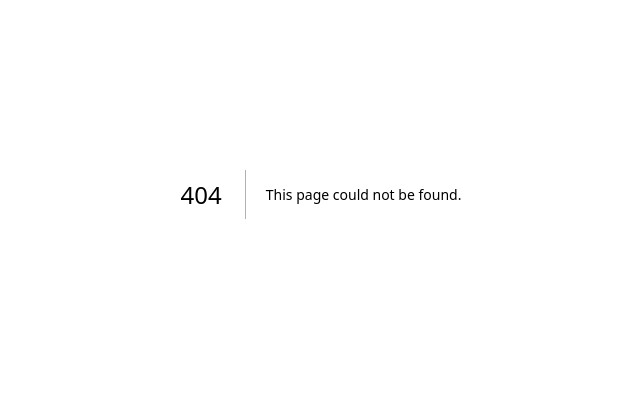
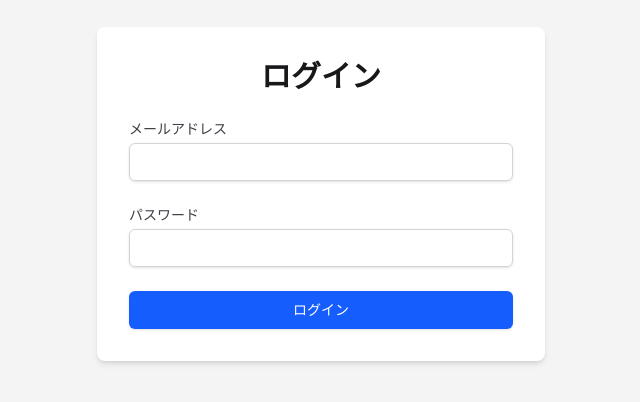
Before and after one commit to mizok-o/next_pocket, a Next.js app: page /login in a window 1280 px wide. Before the commit this address had no page. Shown: the part 206-608 px from the top of the page, without its empty margins (319-959 px from the left). Built offline with nearby package versions, Linux system fonts and the light colour scheme.

Commit message:
ログインページ作成

```diff
--- /dev/null
+++ b/src/app/login/page.tsx
@@ -0,0 +1,73 @@
+'use client'
+import { useState } from 'react'
+
+export default function LoginPage() {
+  const [email, setEmail] = useState('')
+  const [password, setPassword] = useState('')
+  const [error, setError] = useState<string | null>(null)
+  const [loading, setLoading] = useState(false)
+
+  const handleLogin = async (e: React.FormEvent<HTMLFormElement>) => {
+    e.preventDefault()
+    setError(null)
+    setLoading(true)
+    alert('ログイン処理は未実装です。')
+    setLoading(false)
+  }
+
+  return (
+    <div className="min-h-screen flex items-center justify-center bg-zinc-100 dark:bg-zinc-900">
+      <div className="bg-white dark:bg-zinc-800 p-8 rounded-lg shadow-md w-full max-w-md">
+        <h1 className="text-3xl font-bold mb-6 text-center text-zinc-900 dark:text-zinc-100">ログイン</h1>
+        {error && <p className="mb-4 text-red-500 text-sm text-center">{error}</p>}
+        <form onSubmit={handleLogin} className="space-y-6">
+          <div>
+            <label
+              htmlFor="email"
+              className="block text-sm font-medium text-zinc-700 dark:text-zinc-300"
+            >
+              メールアドレス
+            </label>
+            <input
+              id="email"
+              name="email"
+              type="email"
+              autoComplete="email"
+              required
+              value={email}
+              onChange={(e) => setEmail(e.target.value)}
+              className="mt-1 block w-full px-3 py-2 border border-zinc-300 dark:border-zinc-600 rounded-md shadow-sm focus:outline-none focus:ring-blue-500 focus:border-blue-500 sm:text-sm dark:bg-zinc-700 dark:text-zinc-100"
+            />
+          </div>
+          <div>
+            <label
+              htmlFor="password"
+              className="block text-sm font-medium text-zinc-700 dark:text-zinc-300"
+            >
+              パスワード
+            </label>
+            <input
+              id="password"
+              name="password"
+              type="password"
+              autoComplete="current-password"
+              required
+              value={password}
+              onChange={(e) => setPassword(e.target.value)}
+              className="mt-1 block w-full px-3 py-2 border border-zinc-300 dark:border-zinc-600 rounded-md shadow-sm focus:outline-none focus:ring-blue-500 focus:border-blue-500 sm:text-sm dark:bg-zinc-700 dark:text-zinc-100"
+            />
+          </div>
+          <div>
+            <button
+              type="submit"
+              disabled={loading}
+              className="w-full flex justify-center py-2 px-4 border border-transparent rounded-md shadow-sm text-sm font-medium text-white bg-blue-600 hover:bg-blue-700 focus:outline-none focus:ring-2 focus:ring-offset-2 focus:ring-blue-500 disabled:opacity-50"
+            >
+              {loading ? '処理中...' : 'ログイン'}
+            </button>
+          </div>
+        </form>
+      </div>
+    </div>
+  )
+}
```
